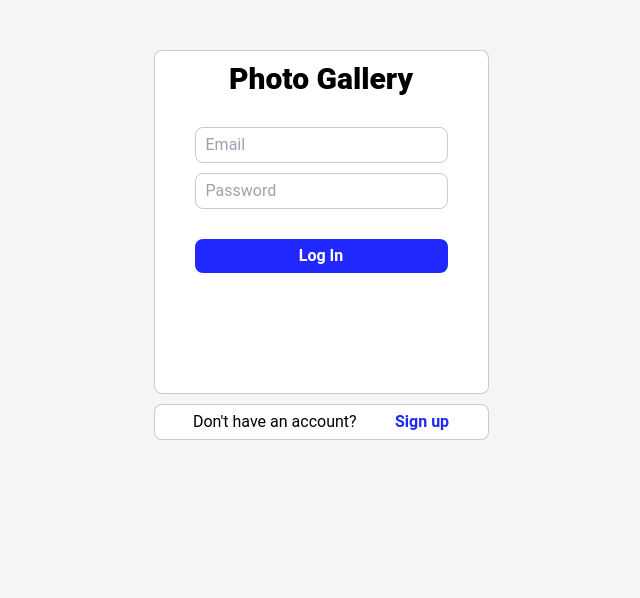
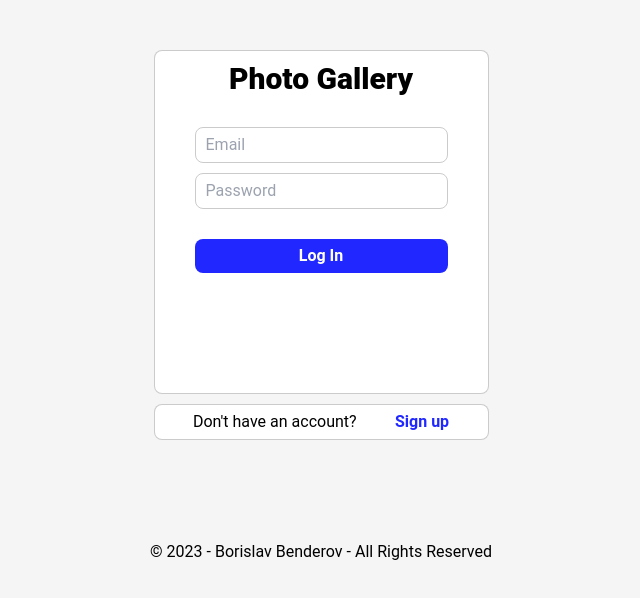
Before and after one commit to BorislavBenderov/photo-gallery-app, a React (Vite) app: page /login in a window 1280 px wide. Shown: the top 598 px of the page, without its empty margins (319-959 px from the left). Built offline with nearby package versions, Linux system fonts and the light colour scheme; no server answers.

Commit message:
Render Footer component

```diff
--- a/src/App.tsx
+++ b/src/App.tsx
@@ -6,6 +6,7 @@ import { onAuthStateChanged } from "firebase/auth";
 import { login, logout } from "./features/user/userSlice";
 import { auth } from "./firebaseConfig";
 import { ProtectedRoutes } from "./components/protected-routes/ProtectedRoutes";
+import { Footer } from "./components/footer/Footer";
 
 function App() {
   const dispatch = useDispatch();
@@ -39,6 +40,7 @@ function App() {
         <Route path="/login" element={<Login />} />
         <Route path="/register" element={<Register />} />
       </Routes>
+      <Footer />
     </div>
   );
 }
```
